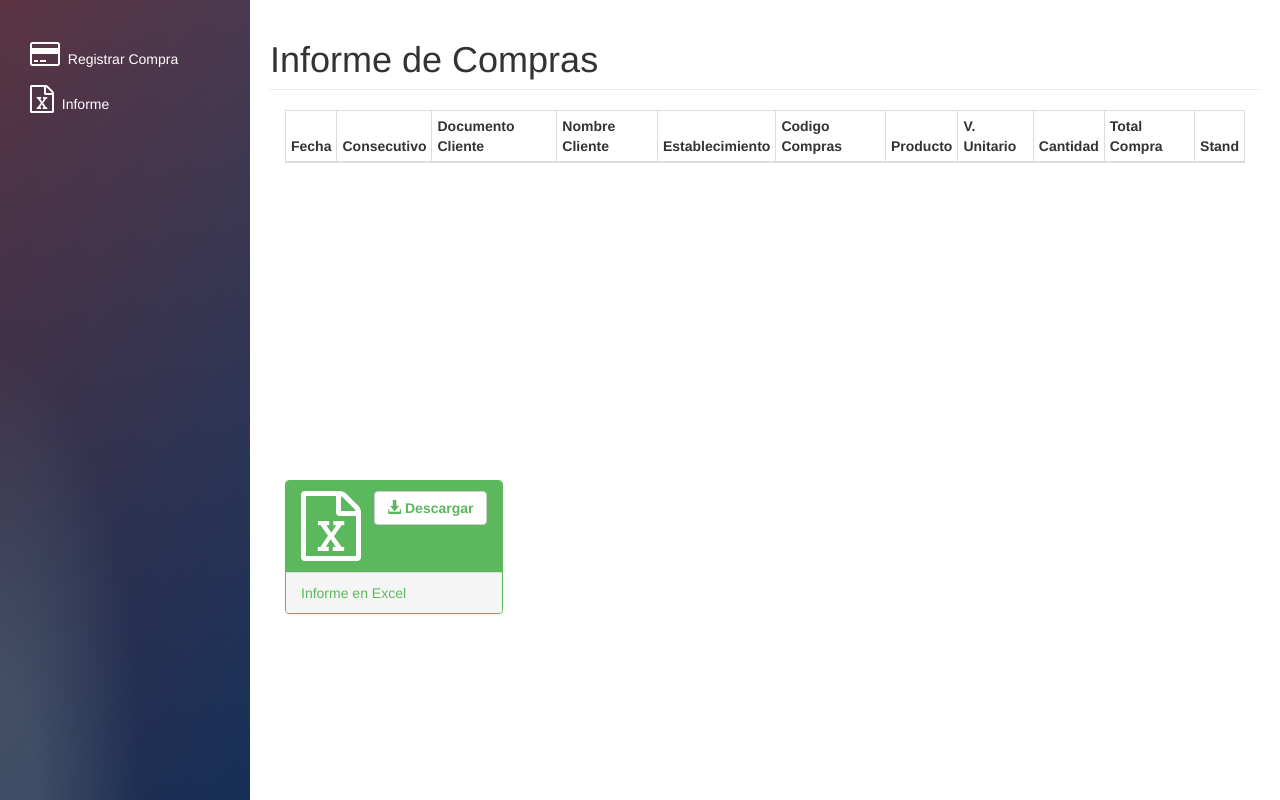
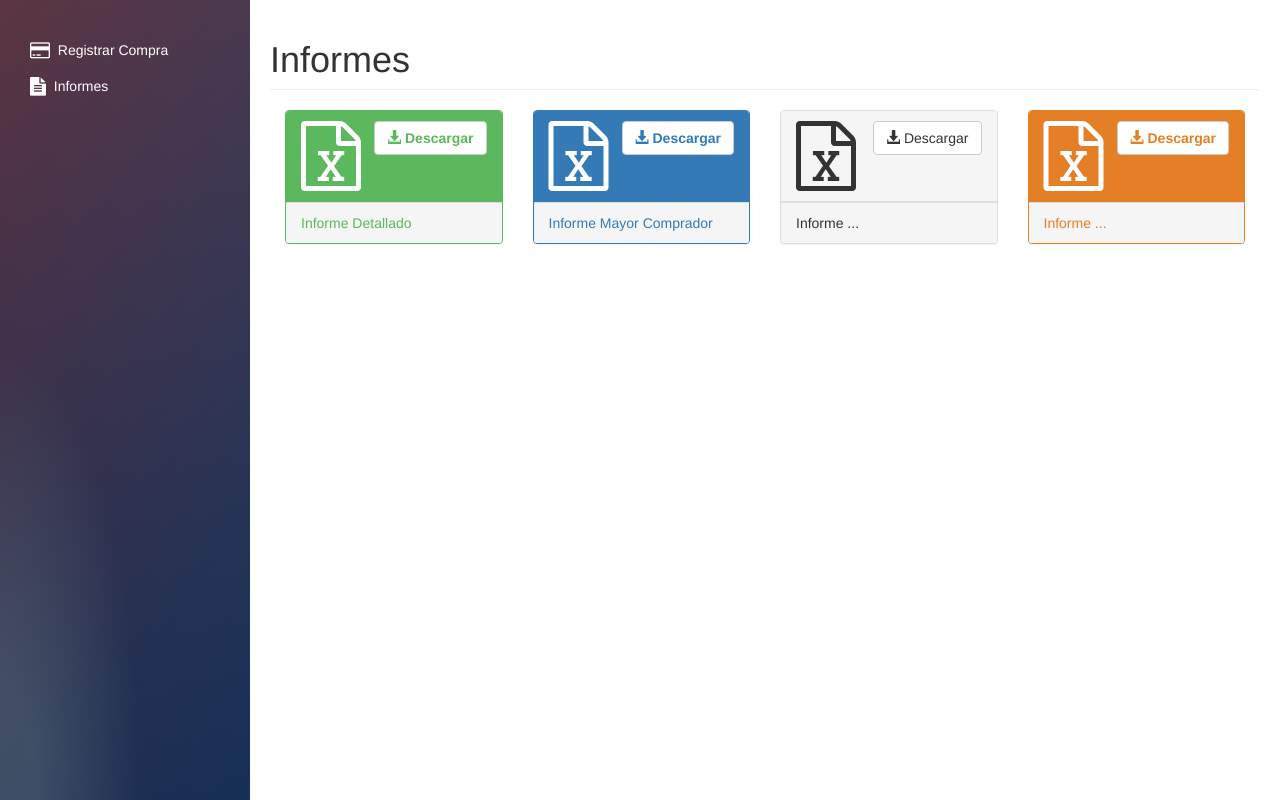
Before and after one commit to giovannyr/fact, a PHP site: page /views/informe.php in a window 1280 px wide. Shown: the part 52-852 px from the top of the page. Run offline with PHP 8.4, Linux system fonts and the light colour scheme; lists and menus that the app fills with data are empty; style sheets or scripts are compiled from the project's sources.

Commit message:
cambiando informes

```diff
--- /dev/null
+++ b/controllers/ctrl_reporte_detallado.php
@@ -0,0 +1,5 @@
+<?php
+require_once '../models/ReporteDetallado.php';
+$re = new ReporteDetallado();
+$re->generar_excel();
+?>
--- a/controllers/ctrl_reporte_excel.php
+++ /dev/null
@@ -1,5 +0,0 @@
-<?php
-require_once '../models/ReporteExcel.php';
-$re = new ReporteExcel();
-$re->generar_excel();
-?>
--- a/models/ReporteExcel.php
+++ b/models/ReporteDetallado.php
@@ -1,10 +1,8 @@
 <?php
 require_once '../db/Database.php';
-ini_set('max_execution_time', 300);
-ini_set('memory_limit', '-1');
 require_once '../resources/excel/PHPExcel.php';
 
-class ReporteExcel extends Database {
+class ReporteDetallado extends Database {
 
     public function generar_excel() {
         $objPHPExcel = new PHPExcel();
--- a/resources/css/style.css
+++ b/resources/css/style.css
@@ -1,3 +1,52 @@
 .page-header{
     margin-top: 20px;
 }
+
+
+
+/*============ informes ============*/
+.panel-primary  > .panel-heading .btn{
+    color: #337ab7;
+    font-weight: 600;
+}
+.panel-primary > .panel-footer{
+    color: #337ab7;
+}
+
+.panel-green{
+    border-color: #5cb85c;
+}
+.panel-green > .panel-heading{
+    border-color: #5cb85c;
+    color: #FFF;
+    background-color: #5cb85c;
+}
+.panel-green > .panel-heading .btn{
+    color: #5cb85c;
+    font-weight: 600;
+}
+.panel-green > .panel-footer{
+    color: #5cb85c;
+}
+.fa-5x{
+    font-size: 5em;
+}
+
+.panel-orange{
+    border-color: #E57F25;
+}
+.panel-orange > .panel-heading{
+    border-color: #E57F25;
+    color: #FFF;
+    background-color: #E57F25;
+}
+.panel-orange > .panel-heading .btn{
+    color: #E57F25;
+    font-weight: 600;
+}
+.panel-orange > .panel-footer{
+    color: #E57F25;
+}
+.fa-5x{
+    font-size: 5em;
+}
--- a/views/compra.php
+++ b/views/compra.php
@@ -56,7 +56,7 @@ date_default_timezone_set('America/Bogota');
                                     <input type="text" class="form-control input-sm" name="cod_vendedor" id="cod_vendedor" disabled="true">
                                 </div>
                             </div>
-                            <div class="col-lg-3">
+<!--                            <div class="col-lg-3">
                                 <div class="form-group">
                                     <label for="cupo_ini">Cupo Inicial</label>
                                     <input type="text" class="form-control input-sm" name="cupo_ini" id="cupo_ini" disabled="true">
@@ -67,7 +67,7 @@ date_default_timezone_set('America/Bogota');
                                     <label for="cupo_disp">Cupo Disponible</label>
                                     <input type="text" class="form-control input-sm" name="cupo_disp" id="cupo_disp" disabled="true">
                                 </div>
-                            </div>
+                            </div>-->
                             <div class="col-lg-3">
                                 <div class="form-group">
                                     <label for="municipio">Municipio</label>
--- a/views/informe.php
+++ b/views/informe.php
@@ -6,34 +6,6 @@
         <title></title>
         <?php require_once 'enlaces.php'; ?>
         <link rel="stylesheet" href="../resources/menu/css/simple-sidebar.css"/>
-        <style>
-		.panel-primary  > .panel-heading .btn{
-			color: #337ab7;
-			font-weight: 600;
-		}
-		.panel-primary > .panel-footer{
-			color: #337ab7;
-		}
-
-		.panel-green{
-			border-color: #5cb85c;
-		}
-		.panel-green > .panel-heading{
-			border-color: #5cb85c;
-			color: #FFF;
-			background-color: #5cb85c;
-		}
-		.panel-green > .panel-heading .btn{
-			color: #5cb85c;
-			font-weight: 600;
-		}
-		.panel-green > .panel-footer{
-			color: #5cb85c;
-		}
-		.fa-5x{
-			font-size: 5em;
-		}
-	</style>
     </head>
     <body>
         <?php require './others/alert.php'; ?>
@@ -45,12 +17,110 @@
 
                     <div class="row">
                         <div class="col lg-12">
-                            <h1 class="page-header">Informe de Compras</h1>
+                            <h1 class="page-header">Informes</h1>
                         </div>
                     </div>
 
+                    <div class="row">
+                        <div class="col-lg-3 col-md-3">
+                            <form action="../controllers/ctrl_reporte_detallado.php" method="POSt">
+                                <div class="panel panel-green">
+                                    <div class="panel-heading">
+                                        <div class="row">
+                                            <div class="col-xs-3">
+                                                <i class="fa fa-file-excel-o fa-5x"></i>
+                                            </div>
+                                            <div class="col-xs-9 text-right">
+                                                <button type="submit" class="btn btn-default">
+                                                <i class="glyphicon glyphicon-download-alt" aria-hidden="true"></i>
+                                                Descargar
+                                                </button>
+                                            </div>
+                                        </div>
+                                    </div>
+                                    <div class="panel-footer">
+                                        <span class="pull-left">Informe Detallado</span>
+                                        <div class="clearfix"></div>
+                                    </div>
+                                </div>
+                            </form>
+			</div>
 
-                    <div class="row">
+                        <div class="col-lg-3 col-md-3">
+                            <form action="" method="POSt">
+                                <div class="panel panel-primary">
+                                    <div class="panel-heading">
+                                        <div class="row">
+                                            <div class="col-xs-3">
+                                                <i class="fa fa-file-excel-o fa-5x"></i>
+                                            </div>
+                                            <div class="col-xs-9 text-right">
+                                                <button type="submit" class="btn btn-default">
+                                                <i class="glyphicon glyphicon-download-alt" aria-hidden="true"></i>
+                                                Descargar
+                                                </button>
+                                            </div>
+                                        </div>
+                                    </div>
+                                    <div class="panel-footer">
+                                        <span class="pull-left">Informe Mayor Comprador</span>
+                                        <div class="clearfix"></div>
+                                    </div>
+                                </div>
+                            </form>
+			</div>
+
+                        <div class="col-lg-3 col-md-3">
+                            <form action="" method="POSt">
+                                <div class="panel panel-default">
+                                    <div class="panel-heading">
+                                        <div class="row">
+                                            <div class="col-xs-3">
+                                                <i class="fa fa-file-excel-o fa-5x"></i>
+                                            </div>
+                                            <div class="col-xs-9 text-right">
+                                                <button type="submit" class="btn btn-default">
+                                                <i class="glyphicon glyphicon-download-alt" aria-hidden="true"></i>
+                                                Descargar
+                                                </button>
+                                            </div>
+                                        </div>
+                                    </div>
+                                    <div class="panel-footer">
+                                        <span class="pull-left">Informe ...</span>
+                                        <div class="clearfix"></div>
+                                    </div>
+                                </div>
+                            </form>
+			</div>
+
+                        <div class="col-lg-3 col-md-3">
+                            <form action="" method="POSt">
+                                <div class="panel panel-orange">
+                                    <div class="panel-heading">
+                                        <div class="row">
+                                            <div class="col-xs-3">
+                                                <i class="fa fa-file-excel-o fa-5x"></i>
+                                            </div>
+                                            <div class="col-xs-9 text-right">
+                                                <button type="submit" class="btn btn-default">
+                                                <i class="glyphicon glyphicon-download-alt" aria-hidden="true"></i>
+                                                Descargar
+                                                </button>
+                                            </div>
+                                        </div>
+                                    </div>
+                                    <div class="panel-footer">
+                                        <span class="pull-left">Informe ...</span>
+                                        <div class="clearfix"></div>
+                                    </div>
+                                </div>
+                            </form>
+			</div>
+                    </div>
+
+
+                    <div class="row" style="display: none;">
                         <div class="col-lg-12 col-md-12">
                             <div class="table-responsive" style="height: 350px; overflow-y: auto">
                                 <table class="table table-striped table-condensed table-bordered">
@@ -75,33 +145,6 @@
                                 </table>
                             </div>
                         </div>
-                    </div>
-
-                    <div class="row">
-                        <br />
-                        <div class="col-lg-3 col-md-3">
-                            <form action="../controllers/ctrl_reporte_excel.php" method="POSt">
-                                <div class="panel panel-green">
-                                    <div class="panel-heading">
-                                        <div class="row">
-                                            <div class="col-xs-3">
-                                                <i class="fa fa-file-excel-o fa-5x"></i>
-                                            </div>
-                                            <div class="col-xs-9 text-right">
-                                                <button type="submit" class="btn btn-default">
-                                                <i class="glyphicon glyphicon-download-alt" aria-hidden="true"></i>
-                                                Descargar
-                                                </button>
-                                            </div>
-                                        </div>
-                                    </div>
-                                    <div class="panel-footer">
-                                        <span class="pull-left">Informe en Excel</span>
-                                        <div class="clearfix"></div>
-                                    </div>
-                                </div>
-                            </form>
-			</div>
                     </div>
 
                 </div>
--- a/views/others/sidebar.php
+++ b/views/others/sidebar.php
@@ -1,20 +1,20 @@
 <div id="sidebar-wrapper">
     <ul class="sidebar-nav">
-<!--        <li class="sidebar-brand">
-            <a href="#">
-                Opciones
-            </a>
-        </li>-->
+        <!--        <li class="sidebar-brand">
+                    <a href="#">
+                        Opciones
+                    </a>
+                </li>-->
         <li>
             <a href="compra.php">
-                <i class="fa fa-credit-card fa-2x" aria-hidden="true"></i>&nbsp;
+                <i class="fa fa-credit-card fa-lg" aria-hidden="true"></i>&nbsp;
                 Registrar Compra
             </a>
         </li>
         <li>
             <a href="informe.php">
-                <i class="fa fa-file-excel-o fa-2x" aria-hidden="true"></i>&nbsp;
-                Informe
+                <i class="fa fa-file-text fa-lg" aria-hidden="true"></i>&nbsp;
+                Informes
             </a>
         </li>
     </ul>
```
Also changed, not shown: models/Factura.php (+6 -6 lines), resources/js/app/compra.js (+4 -4 lines), models/.user.ini (added), 1 other file.
